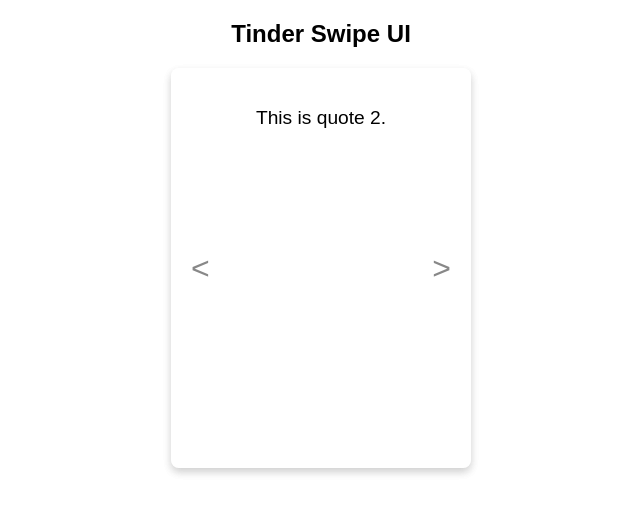
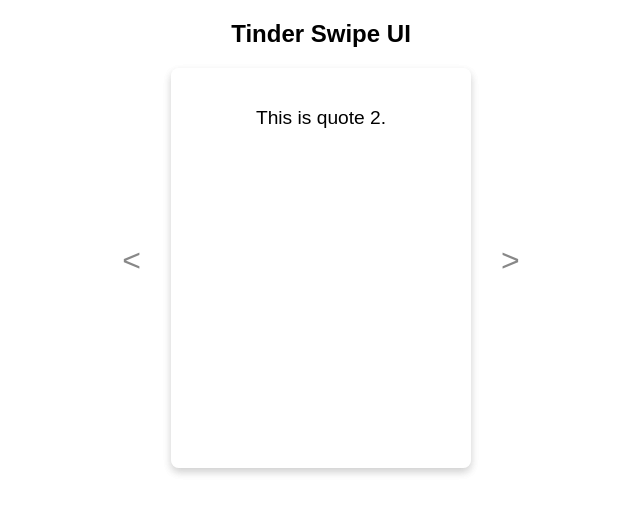
Before and after one commit to averyryu/BrisHack, a plain HTML site: page quotes.html in a window 1280 px wide. Shown: the full height of the page, 319-959 px from the left. Drawn offline with Linux system fonts and the light colour scheme.

Commit message:
change the buttons location

```diff
--- a/quotes.html
+++ b/quotes.html
@@ -48,11 +48,15 @@
         }
 
         .swipe-left {
-            left: 20px;
+            position: absolute;
+            right: calc(50% + 180px);
+            top: 260px;
         }
 
         .swipe-right {
-            right: 20px;
+            position: absolute;
+            left: calc(50% + 180px);
+            top: 260px;
         }
 
         #quote-container .swipe-left:hover, #quote-container .swipe-right:hover {
@@ -71,9 +75,13 @@
         <div class="quote-card" id="quoteCardBack">
             <p>This is quote 2.</p>
         </div>
+    </div>
+
+    <div>
         <div class="swipe-left" onclick="swipe('left')"><</div>
         <div class="swipe-right" onclick="swipe('right')">></div>
     </div>
+
 
     <script>
         const quoteContainer = document.getElementById('quote-container');
```
